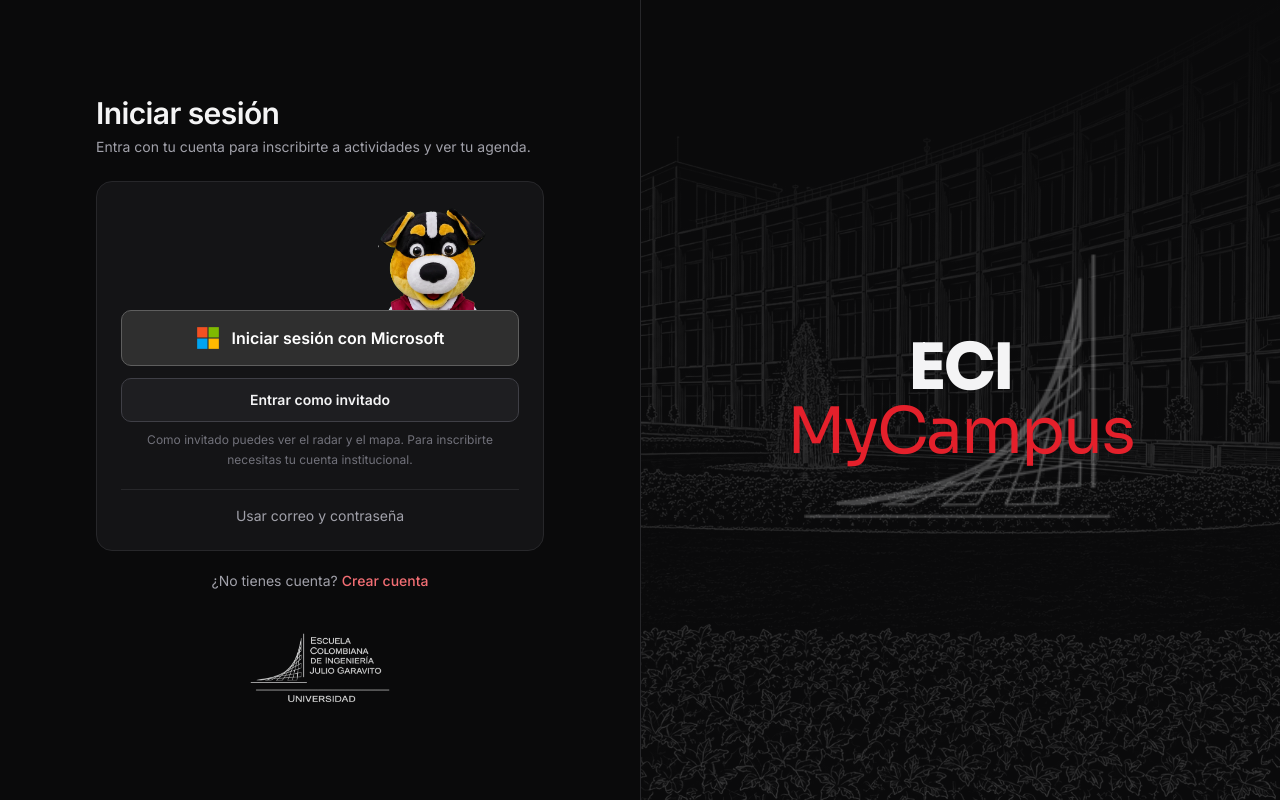
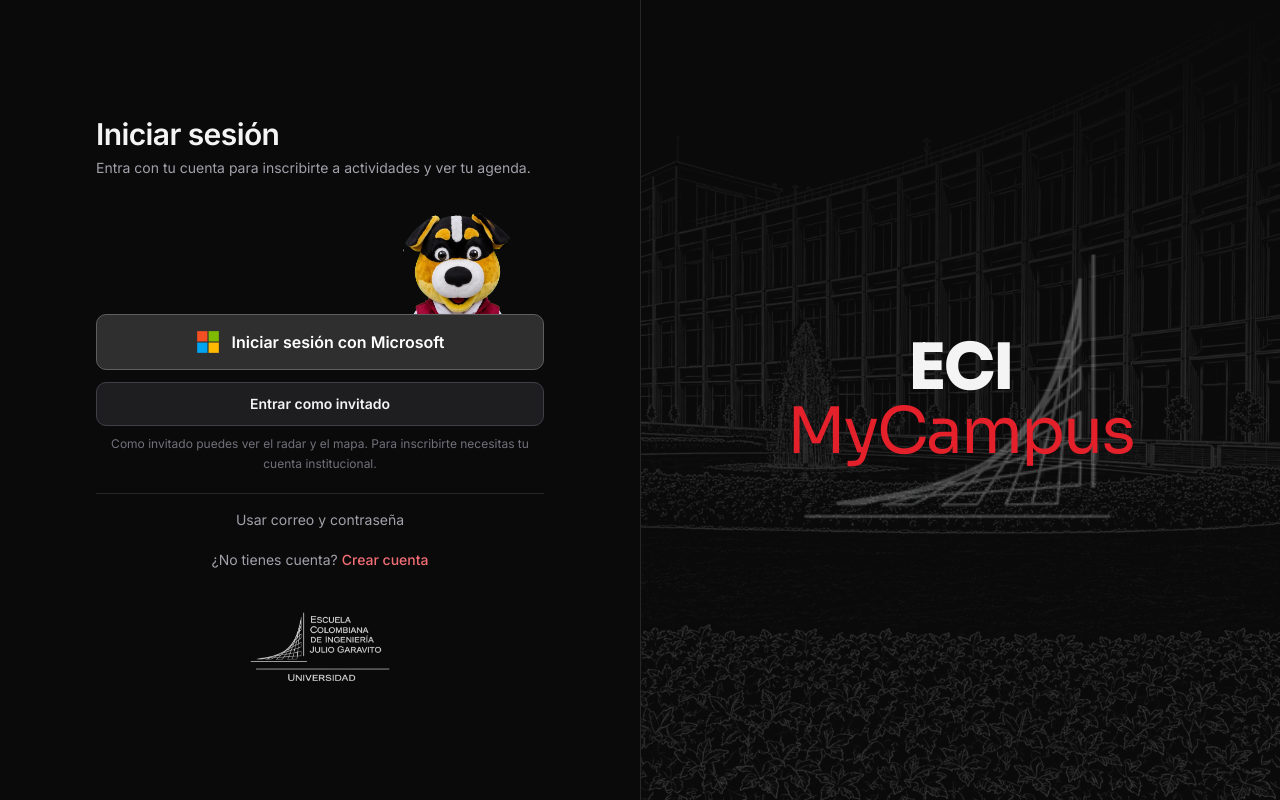
Before and after one commit to ECIMyCampus/eci-mycampus-web, a Next.js app: page /login in a window 1280 px wide. Built offline with nearby package versions, Linux system fonts and the light colour scheme; no server answers.

Commit message:
style(auth): drop the card around the sign-in form and keep tall forms from clipping

```diff
--- a/src/components/auth/AuthShell.tsx
+++ b/src/components/auth/AuthShell.tsx
@@ -1,7 +1,6 @@
 import React from 'react';
 import Image from 'next/image';
 import { Button } from '../ui/Button';
-import { Card } from '../ui/Card';
 import { Wordmark } from '../brand/Wordmark';
 
 interface AuthShellProps {
@@ -23,11 +22,11 @@ export function AuthShell({ title, description, children, footer, showGuest = tr
   return (
     <div className="fixed inset-0 z-[60] overflow-y-auto bg-canvas lg:overflow-hidden">
       <div className="grid min-h-full lg:h-full lg:grid-cols-2">
-        <section className="order-2 flex flex-col justify-start px-4 py-8 sm:px-12 lg:order-1 lg:justify-center lg:overflow-y-auto lg:py-12">
-          <div className="mx-auto w-full max-w-md">
+        <section className="order-2 flex flex-col justify-start px-4 py-8 sm:px-12 lg:order-1 lg:overflow-y-auto lg:py-12">
+          <div className="mx-auto w-full max-w-md lg:my-auto">
             <h1 className="text-2xl font-semibold text-ink sm:text-3xl">{title}</h1>
             <p className="mt-1.5 text-sm text-ink-muted">{description}</p>
-            <Card className="mt-6 p-5 sm:p-6">{children}</Card>
+            <div className="mt-8">{children}</div>
             {footer && <p className="mt-5 text-center text-sm text-ink-muted">{footer}</p>}
             {showGuest && (
             <div className="mt-6 border-t border-line pt-6 text-center">
```
